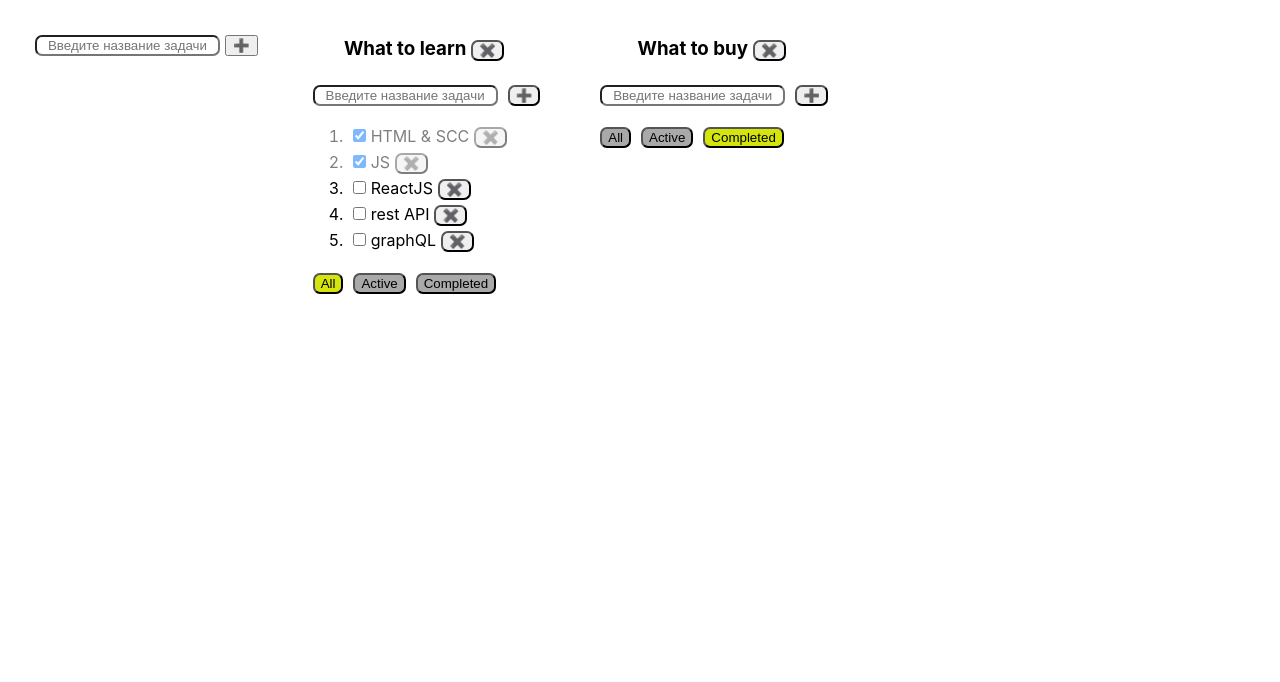
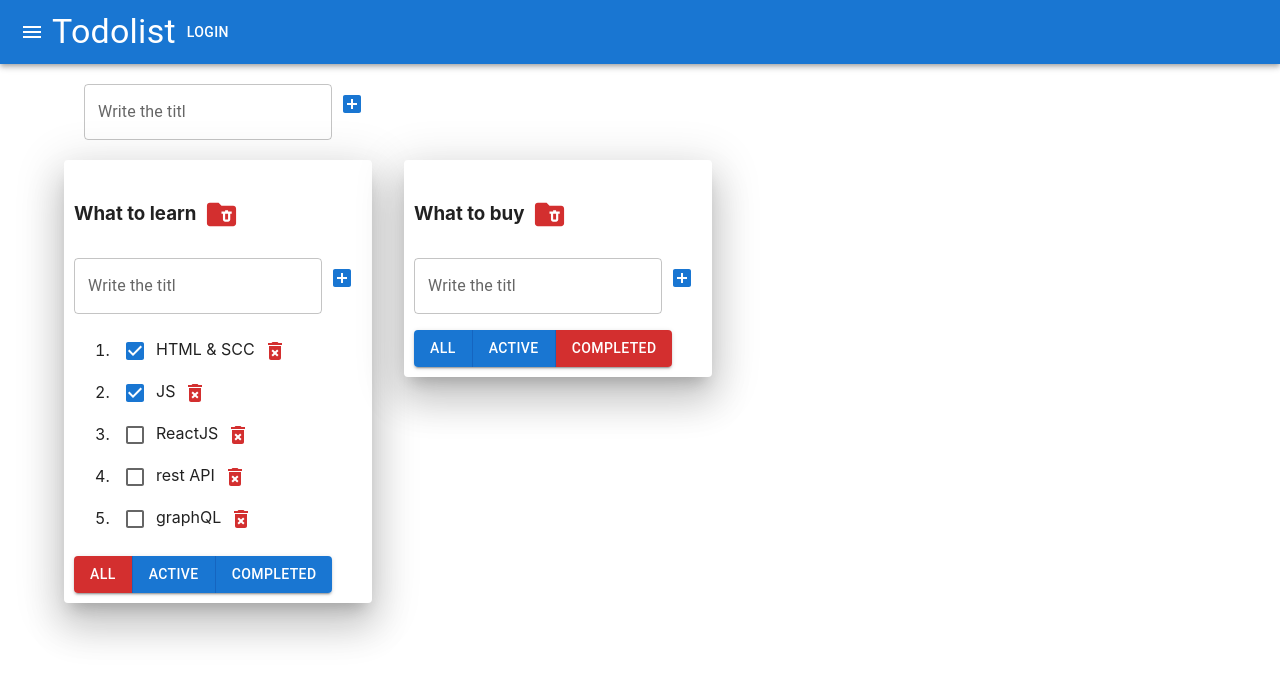
Before and after one commit to ALbirdEX/1-todolist, a React (Create React App) app: page / in a window 1280 px wide. Shown: the top 682 px of the page. Built offline with nearby package versions, Linux system fonts and the light colour scheme.

Commit message:
I connected the Material UI library to the project and also used it in components.

```diff
--- a/package.json
+++ b/package.json
@@ -3,7 +3,11 @@
   "version": "0.1.0",
   "private": true,
   "dependencies": {
+    "@emotion/react": "^11.11.3",
+    "@emotion/styled": "^11.11.0",
     "@formkit/auto-animate": "^0.8.1",
+    "@mui/icons-material": "^5.15.11",
+    "@mui/material": "^5.15.11",
     "@testing-library/jest-dom": "^5.16.5",
     "@testing-library/react": "^13.4.0",
     "@testing-library/user-event": "^13.5.0",
--- a/src/AddItemForm.tsx
+++ b/src/AddItemForm.tsx
@@ -1,4 +1,9 @@
-import React, {ChangeEvent, FocusEvent, KeyboardEvent, useState} from "react";
+import Button from "@mui/material/Button";
+import React, {ChangeEvent, KeyboardEvent, useState} from "react";
+import TextField from '@mui/material/TextField';
+import IconButton from "@mui/material/IconButton";
+import AddBox from "@mui/icons-material/AddBox";
+
 
 export type AddItemFormPropsType = {
     addItem: (title: string) => void
@@ -6,15 +11,15 @@ export type AddItemFormPropsType = {
 
 export function AddItemForm(props: AddItemFormPropsType) {
 
-    const [title, setTitle] = useState("")
+    const [title, setTitle] = useState('')
     const [error, setError] = useState<string | null>(null)
 
     const addItem = () => {
-        if (title.trim() !== "") {
+        if (title.trim() !== '') {
             props.addItem(title.trim())
-            setTitle("")
+            setTitle('')
         } else {
-            setError("Title is required")
+            setError('Title is required')
         }
     }
     const onChangeHandler = (event: ChangeEvent<HTMLInputElement>) => {
@@ -22,27 +27,32 @@ export function AddItemForm(props: AddItemFormPropsType) {
     }
     const onKeyDownHandler = (event: KeyboardEvent<HTMLInputElement>) => {
         //setError(null) //убиваем ошибку при начале ввода
-        if (event.key === "Enter" && event.altKey) {
+        if (event.key === 'Enter' && event.altKey) {
             addItem()
         }
     }
-    const onFocusHandler = (event: FocusEvent<HTMLInputElement>) => {
-        //убиваем ошибку при фокусе
-        if (!event.defaultPrevented) {
+    const onBlurHandler = () => {//убиывем ошибку
+        if (error) {
             setError(null)
         }
     }
+
     return (
         <div>
-            <input placeholder={"Введите название задачи"}
-                   value={title}
-                   onChange={onChangeHandler}
-                   onKeyDown={onKeyDownHandler}
-                   onFocus={onFocusHandler}
-                   className={error ? "error" : ""}
+            <TextField variant='outlined'
+                       value={title}
+                       onChange={onChangeHandler}
+                       onKeyDown={onKeyDownHandler}
+                       error={!!error}
+                       label='Write the titl'
+                       helperText={error}
             />
-            <button onClick={addItem}>➕</button>
-            {error && <div className={"error-message"}>{error}</div>}
+            <IconButton
+                color='primary'
+                onClick={addItem}
+                onBlur={onBlurHandler}>
+                <AddBox/>
+            </IconButton>
         </div>
     )
 }
--- a/src/App.css
+++ b/src/App.css
@@ -1,3 +1,4 @@
+/*
 .App {
   padding: 30px;
   display: flex;
@@ -35,4 +36,4 @@
   margin-inline: 5px;
   margin-top: 5px;
   border-radius: 7px;
-}
+}*/
--- a/src/App.tsx
+++ b/src/App.tsx
@@ -3,8 +3,17 @@ import './App.css';
 import {Todolist} from "./Todolist";
 import {v1} from "uuid";
 import {AddItemForm} from "./AddItemForm";
+import AppBar from "@mui/material/AppBar";
+import Toolbar from "@mui/material/Toolbar";
+import MenuIcon from "@mui/icons-material/Menu";
+import IconButton from "@mui/material/IconButton";
+import Typography from "@mui/material/Typography";
+import Button from "@mui/material/Button";
+import Container from "@mui/material/Container";
+import Grid from "@mui/material/Unstable_Grid2";
+import Paper from "@mui/material/Paper";
 
-export type FilterType = "all" | "active" | "completed"
+export type FilterType = 'all' | 'active' | 'completed'
 
 type TodolistType = {
     id: string
@@ -27,23 +36,23 @@ function App() {
 
     const [todolists, setTodolists] = useState<TodolistType[]>(
         [
-            {id: todolistID1, title: "What to learn", filter: "all"},
-            {id: todolistID2, title: "What to buy", filter: "completed"},
+            {id: todolistID1, title: 'What to learn', filter: 'all'},
+            {id: todolistID2, title: 'What to buy', filter: 'completed'},
         ]
     )
 
     const [tasks, setTasks] = useState<TasksStateType>(
         {
             [todolistID1]: [
-                {id: v1(), title: "HTML & SCC", isDone: true},
-                {id: v1(), title: "JS", isDone: true},
-                {id: v1(), title: "ReactJS", isDone: false},
-                {id: v1(), title: "rest API", isDone: false},
-                {id: v1(), title: "graphQL", isDone: false},
+                {id: v1(), title: 'HTML & SCC', isDone: true},
+                {id: v1(), title: 'JS', isDone: true},
+                {id: v1(), title: 'ReactJS', isDone: false},
+                {id: v1(), title: 'rest API', isDone: false},
+                {id: v1(), title: 'graphQL', isDone: false},
             ],
             [todolistID2]: [
-                {id: v1(), title: "RestAPI", isDone: false},
-                {id: v1(), title: "RTK", isDone: false},
+                {id: v1(), title: 'RestAPI', isDone: false},
+                {id: v1(), title: 'RTK', isDone: false},
             ]
         }
     )
@@ -87,7 +96,7 @@ function App() {
 
     function addTodolist(title: string) {
         let newTodolistId = v1()
-        let newTodolist: TodolistType = {id: newTodolistId, title, filter: "all"}
+        let newTodolist: TodolistType = {id: newTodolistId, title, filter: 'all'}
         setTodolists([newTodolist, ...todolists])
         setTasks({
             ...tasks, [newTodolistId]: []
@@ -112,22 +121,48 @@ function App() {
     }
 
     return (
-        <div className="App">
+        <div className='App'>
+            <AppBar position='static'>
+                <Toolbar>
+                    <IconButton color='inherit'
+                                edge='start'
+                                aria-label='menu'
+                                onClick={() => {
+                                    alert('Menu')
+                                }}>
+                        <MenuIcon/>
+                    </IconButton>
+                    <Typography variant='h4'>
+                        Todolist
+                    </Typography>
+                    <Button color='inherit'
+                            onClick={() => {
+                                alert('LOGIN')
+                            }}>Login</Button>
+                </Toolbar>
+            </AppBar>
+            <Container fixed>
+                <Grid container
+                      style={{padding: '20px'}}>
                     <AddItemForm addItem={addTodolist}/>
-            {
-                todolists.map(todolist => {
+                </Grid>
+                <Grid container spacing={4}>
+                    {todolists.map(todolist => {
                         let allTodolistTasks = tasks[todolist.id]
                         let tasksForTodolist = allTodolistTasks
 
                         switch (todolist.filter) {
-                        case "active":
+                            case 'active':
                                 tasksForTodolist = allTodolistTasks.filter(task => !task.isDone)
                                 break
-                        case "completed":
+                            case 'completed':
                                 tasksForTodolist = allTodolistTasks.filter(task => task.isDone)
                                 break
                         }
-                    return <Todolist key={todolist.id}
+                        return <Grid>
+                            <Paper style={{padding: '10px'}}
+                                   elevation={24}>
+                                <Todolist key={todolist.id}
                                           title={todolist.title}
                                           id={todolist.id}
                                           tasks={tasksForTodolist}
@@ -139,10 +174,12 @@ function App() {
                                           removeTodolist={removeTodolist}
                                           changeTaskTitle={changeTaskTitle}
                                           changeTodolistTitle={changeTodolistTitle}
-
                                 />
-                })
-            }
+                            </Paper>
+                        </Grid>
+                    })}
+                </Grid>
+            </Container>
         </div>
     );
 }
--- a/src/EditableSpan.tsx
+++ b/src/EditableSpan.tsx
@@ -1,4 +1,5 @@
 import React, {ChangeEvent, useState} from "react";
+import TextField from '@mui/material/TextField';
 
 type EditableSpanPropsType = {
     value: string
@@ -26,7 +27,10 @@ export function EditableSpan(props: EditableSpanPropsType) {
 
     return (
         editMode
-            ? <input value={title} onChange={onChangeHandler} onBlur={activateViewMode} autoFocus/>
+            ? <TextField variant='standard'
+                         label='Correct the title'
+                         value={title} onChange={onChangeHandler}
+                         onBlur={activateViewMode} autoFocus/>
             : <span onDoubleClick={activateEditMode}>{props.value}</span>
     )
 }
--- a/src/Todolist.tsx
+++ b/src/Todolist.tsx
@@ -3,6 +3,12 @@ import {FilterType, TaskType} from "./App";
 import {useAutoAnimate} from "@formkit/auto-animate/react";
 import {AddItemForm} from "./AddItemForm";
 import {EditableSpan} from "./EditableSpan";
+import IconButton from "@mui/material/IconButton"
+import FolderDeleteIcon from "@mui/icons-material/FolderDelete";
+import DeleteForeverIcon from "@mui/icons-material/DeleteForever";
+import Button from "@mui/material/Button";
+import ButtonGroup from "@mui/material/ButtonGroup";
+import CheckBox from "@mui/material/Checkbox";
 
 type PropsType = {
     title: string,
@@ -26,13 +32,13 @@ export function Todolist(props: PropsType) {
         props.addTask(props.id, title)
     }
     const onAllClickHandler = () => {
-        props.changeFilter(props.id, "all")
+        props.changeFilter(props.id, 'all')
     }
     const onActiveClickHandler = () => {
-        props.changeFilter(props.id, "active")
+        props.changeFilter(props.id, 'active')
     }
     const onCompletedClickHandler = () => {
-        props.changeFilter(props.id, "completed")
+        props.changeFilter(props.id, 'completed')
     }
     const removeTodolistHandler = () => {
         props.removeTodolist(props.id)
@@ -42,11 +48,14 @@ export function Todolist(props: PropsType) {
     }
 
     return (
-        <div className={"border-radius"}>
+        <div>
             <h3>
                 <EditableSpan value={props.title}
                               onChange={changeTodolistTitle}/>
-                <button onClick={removeTodolistHandler}>✖️</button>
+                <IconButton
+                    onClick={removeTodolistHandler}>
+                    <FolderDeleteIcon color='error' fontSize='large'/>
+                </IconButton>
             </h3>
             <AddItemForm addItem={addTask}/>
             <ol ref={animationRef}>
@@ -62,33 +71,33 @@ export function Todolist(props: PropsType) {
                         props.changeTaskTitle(props.id, task.id, newTitle)
                     }
                     return (
-                        <li key={task.id} className={task.isDone ? "is-done" : ""}>
-                            <input type="checkbox"
-                                   checked={task.isDone}
-                                   onChange={onChangeStatus}/>
+                        <li key={task.id} className={task.isDone ? 'is-done' : ''}>
+                            <CheckBox color='primary'
+                                      checked={task.isDone}
+                                      onChange={onChangeStatus}/>
                             <EditableSpan value={task.title}
                                           onChange={changeTaskTitle}/>
-                            <button
+                            <IconButton
                                 onClick={onClickHandler}>
-                                ✖️
-                            </button>
+                                <DeleteForeverIcon color='error'/>
+                            </IconButton>
                         </li>
                     )
                 })}
             </ol>
             <div>
-                <button className={props.filter === "all" ? "active-filter" : "passive-filter"}
-                        onClick={onAllClickHandler}>
-                    All
-                </button>
-                <button className={props.filter === "active" ? "active-filter" : "passive-filter"}
-                        onClick={onActiveClickHandler}>
-                    Active
-                </button>
-                <button className={props.filter === "completed" ? "active-filter" : "passive-filter"}
-                        onClick={onCompletedClickHandler}>
-                    Completed
-                </button>
+                <ButtonGroup variant="contained" aria-label="Basic button group">
+                    <Button onClick={onAllClickHandler}
+                        color={props.filter === 'all' ? 'error' : 'primary'}>
+                        All</Button>
+                    <Button onClick={onActiveClickHandler}
+                        color={props.filter === 'active' ? 'error' : 'primary'}>
+                        Active</Button>
+                    <Button onClick={onCompletedClickHandler}
+                        color={props.filter === 'completed' ? 'error' : 'primary'}>
+                        Completed</Button>
+                </ButtonGroup>
+
             </div>
         </div>
     );
```
Also changed, not shown: 1 other file (tests, documents, lock files or other folders). Lines whose indentation alone changed are shown as unchanged.
